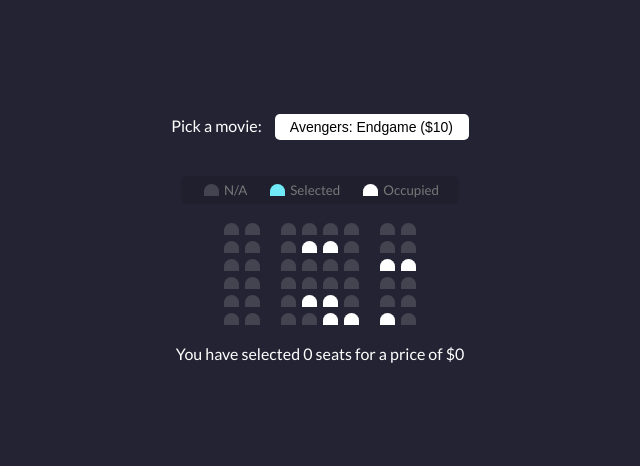
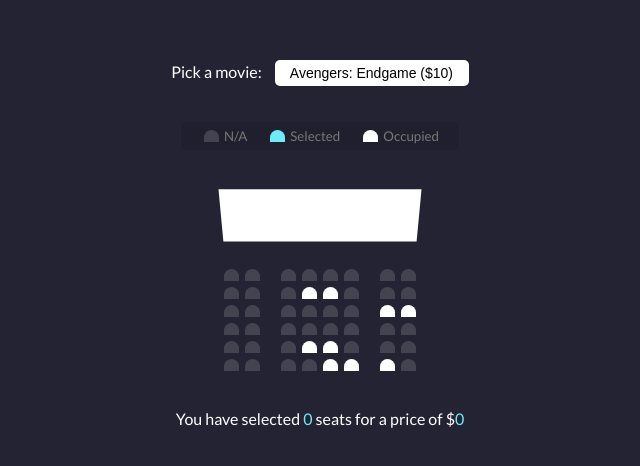
Before and after one commit to GabeValdivia/movie-seat-booking-app, a plain HTML site: page index.html in a window 1280 px wide. Shown: the part 164-630 px from the top of the page, without its empty margins (320-960 px from the left). Drawn offline with Linux system fonts and the light colour scheme.

Commit message:
Finish adding styles for index page

```diff
--- a/style.css
+++ b/style.css
@@ -14,6 +14,11 @@ body {
 	justify-content: center;
 	height: 100vh;
 	margin: 0;
+}
+
+.container {
+	perspective: 1000px;
+	margin-bottom: 30px;
 }
 
 .movie-container {
@@ -92,3 +97,20 @@ body {
 .row {
 	display: flex;
 }
+
+.screen {
+	background-color:  #FFF;
+	height: 70px;
+	width: 100%;
+	margin: 15px 0;
+	transform: rotateX(-45deg);
+	box-shadow: 0 3px 10px rbga(255,255,255, 0.7);
+}
+
+p.text {
+	margin: 5px 0;
+}
+
+p.text span {
+	color: #6feaf6;
+}
```
